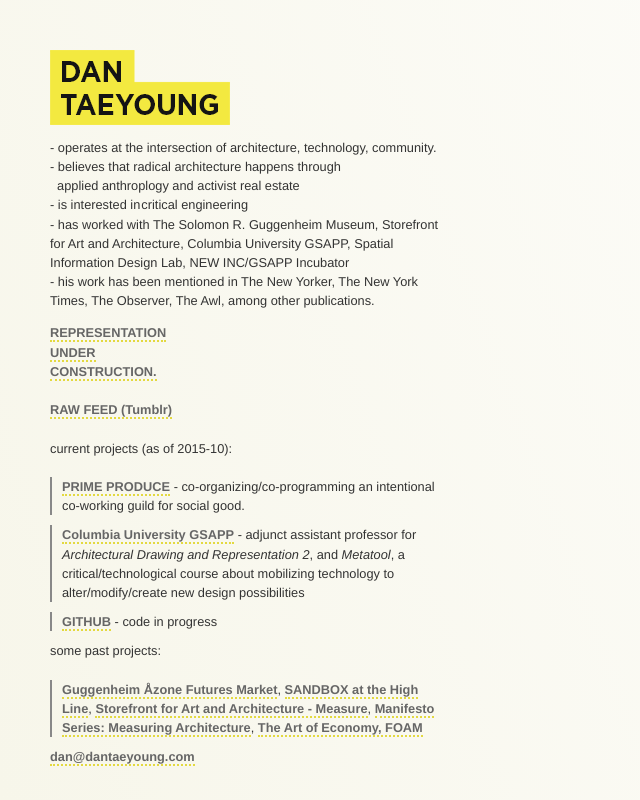
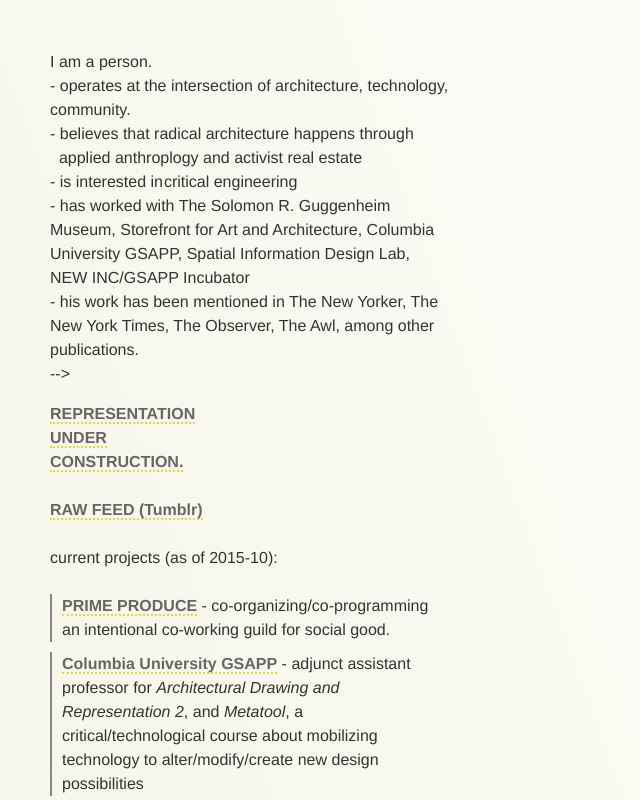
Before and after one commit to dantaeyoung/dantaeyoung.com, a plain HTML site: page index.html in a window 1280 px wide. Shown: the whole page, without its empty margins (0-640 px from the left). Drawn offline with nearby package versions, Linux system fonts and the light colour scheme; a web font is replaced by a local one.

Commit message:
uhh updates

```diff
--- a/css/dantaeyoung.css
+++ b/css/dantaeyoung.css
@@ -4,7 +4,7 @@
 }
 body {
 	font-family: 'Average Sans', helvetica, arial, sans-serif;
-	font-size: 0.8em;
+	font-size: 1em;
 	line-height: 1.5em;
 	color: #333;
 
--- a/index.html
+++ b/index.html
@@ -55,15 +55,19 @@
 <div class="container">
 	<div class="content">
 
-		<div class="logo"><img src="img/logo_dtl.png"></div>
+        <!--		<div class="logo"><img src="img/logo_dtl.png"></div> -->
         <div class="text">
             <div class="bio">
+                I am a <exp>person</exp>.
+            </div
 
-            <p>- operates at the intersection of architecture, technology, community.<br>
+            <!--
+                <p>- operates at the intersection of architecture, technology, community.<br>
             - believes that radical architecture happens through <br>&nbsp; applied anthroplogy and activist real estate<br>
             - is interested in <span id="interested_in"></span><br>
             - has worked with The Solomon R. Guggenheim Museum, Storefront for Art and Architecture, Columbia University GSAPP, Spatial Information Design Lab, NEW INC/GSAPP Incubator<br>
             - his work has been mentioned in The New Yorker, The New York Times, The Observer, The Awl, among other publications.<br>
+            -->
          </div>
 
 		</p>
```
